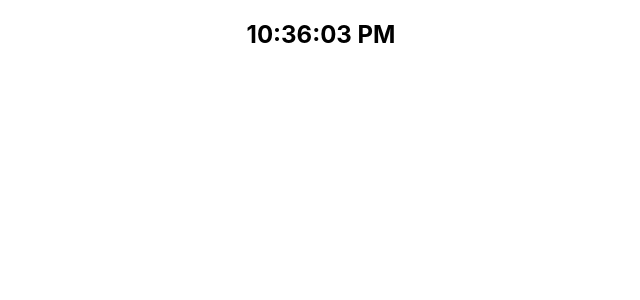
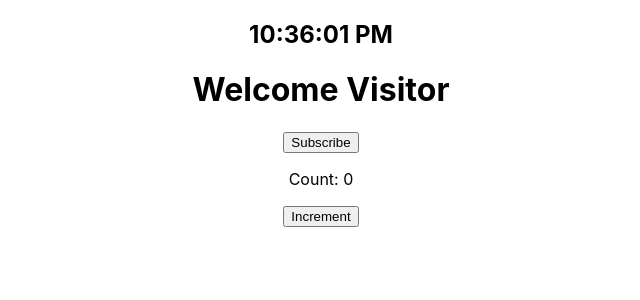
Before and after one commit to Derrickdog/react-app, a React (Create React App) app: page / in a window 1280 px wide. Shown: the top 300 px of the page, without its empty margins (319-959 px from the left). Built offline with nearby package versions, Linux system fonts and the light colour scheme.

Commit message:
Edit App.js

```diff
--- a/src/App.js
+++ b/src/App.js
@@ -11,21 +11,22 @@ import Clock from './components/Clock'
 function App() {
   return (
     <div className="App">
-      {/* <Greet name="Bruce" heroName="Batman">
-        <p>This is children props</p>
-      </Greet>
-      <Greet name="Peter" heroName="Spiderman">
-        <button>Action</button>
-      </Greet>
-      <Greet name="Derrick" heroName="Superman"/>
-      <br />
-      <Welcome name="Awesome" heroName="Captain"></Welcome>
-      <Welcome name="Lit" heroName="Scott"></Welcome> */}
-      {/* <Message />
-      <br />
-      <Counter /> */}
       <Clock />
+      <Message />
+      <Counter />
     </div>
+    // <div className="App">
+    //   <Greet name="Bruce" heroName="Batman">
+    //     <p>This is children props</p>
+    //   </Greet>
+    //   <Greet name="Peter" heroName="Spiderman">
+    //     <button>Action</button>
+    //   </Greet>
+    //   <Greet name="Derrick" heroName="Superman"/>
+    //   <br />
+    //   <Welcome name="Awesome" heroName="Captain"></Welcome>
+    //   <Welcome name="Lit" heroName="Scott"></Welcome>
+    // </div>
   );
 }
 
```
